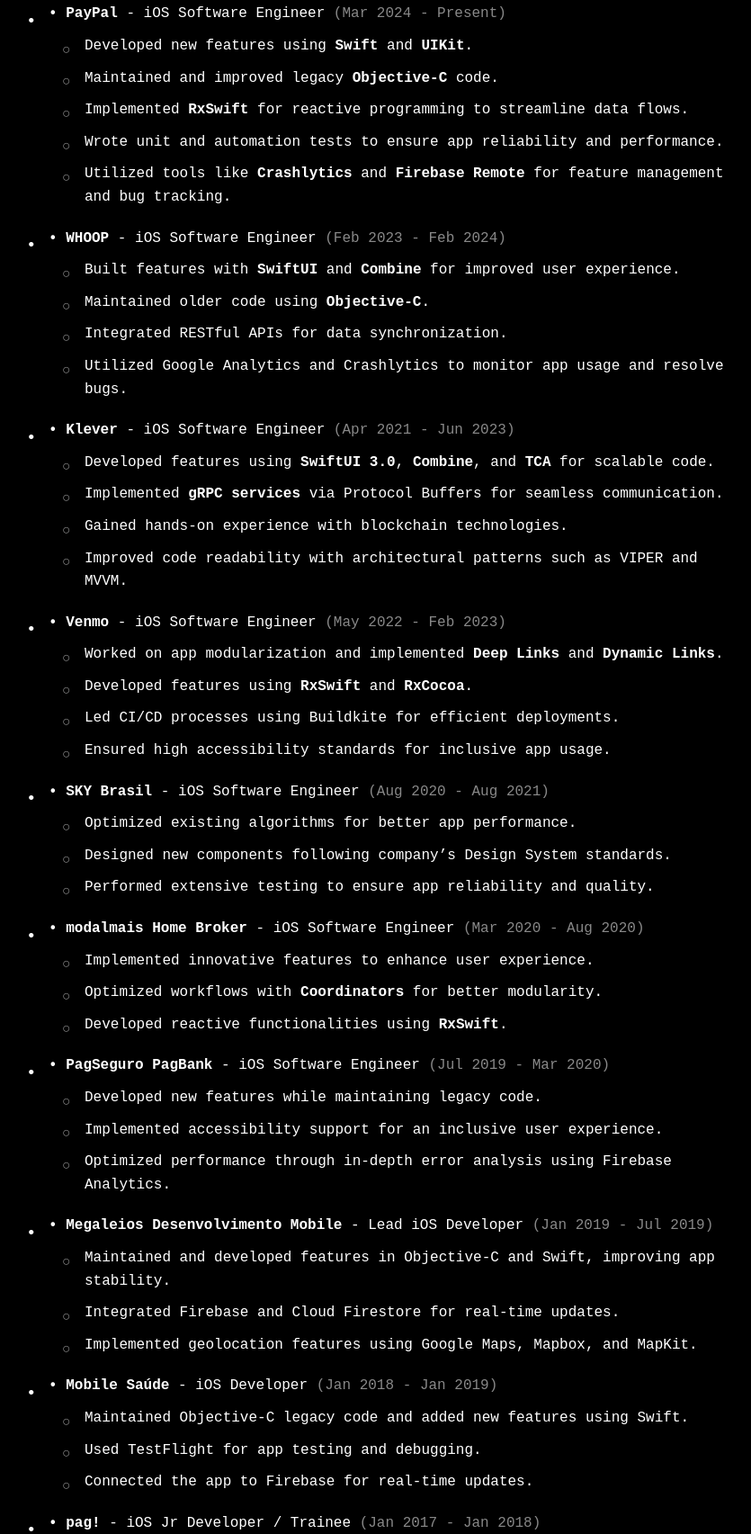
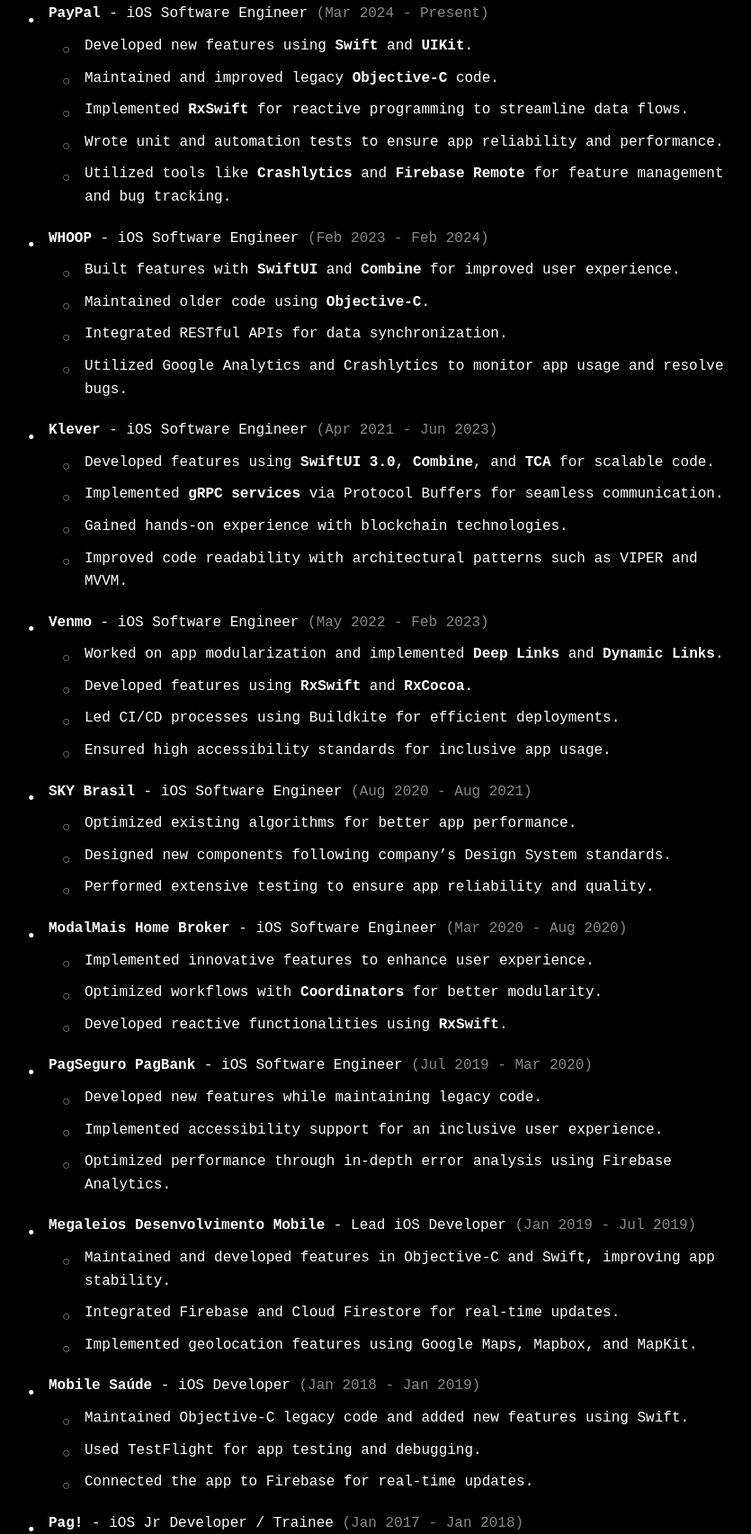
Before and after one commit to BrunoCerberus/BrunoCerberus.github.io, a plain HTML site: page index.html in a window 1280 px wide. Shown: the part 831-2536 px from the top of the page at 90% size, without its empty margins (211-1046 px from the left). Drawn offline with Linux system fonts and the light colour scheme.

Commit message:
Remove prefix dots from company names

```diff
--- a/index.html
+++ b/index.html
@@ -38,7 +38,7 @@
             <h2>Experience</h2>
             <ul>
                 <li>
-                    <span class="job-title">• PayPal</span> - iOS Software Engineer
+                    <span class="job-title">PayPal</span> - iOS Software Engineer
                     <span class="job-date">(Mar 2024 - Present)</span>
                     <ul>
                         <li>Developed new features using <strong>Swift</strong> and <strong>UIKit</strong>.</li>
@@ -49,7 +49,7 @@
                     </ul>
                 </li>
                 <li>
-                    <span class="job-title">• WHOOP</span> - iOS Software Engineer
+                    <span class="job-title">WHOOP</span> - iOS Software Engineer
                     <span class="job-date">(Feb 2023 - Feb 2024)</span>
                     <ul>
                         <li>Built features with <strong>SwiftUI</strong> and <strong>Combine</strong> for improved user experience.</li>
@@ -59,7 +59,7 @@
                     </ul>
                 </li>
                 <li>
-                    <span class="job-title">• Klever</span> - iOS Software Engineer
+                    <span class="job-title">Klever</span> - iOS Software Engineer
                     <span class="job-date">(Apr 2021 - Jun 2023)</span>
                     <ul>
                         <li>Developed features using <strong>SwiftUI 3.0</strong>, <strong>Combine</strong>, and <strong>TCA</strong> for scalable code.</li>
@@ -69,7 +69,7 @@
                     </ul>
                 </li>
                 <li>
-                    <span class="job-title">• Venmo</span> - iOS Software Engineer
+                    <span class="job-title">Venmo</span> - iOS Software Engineer
                     <span class="job-date">(May 2022 - Feb 2023)</span>
                     <ul>
                         <li>Worked on app modularization and implemented <strong>Deep Links</strong> and <strong>Dynamic Links</strong>.</li>
@@ -79,7 +79,7 @@
                     </ul>
                 </li>
                 <li>
-                    <span class="job-title">• SKY Brasil</span> - iOS Software Engineer
+                    <span class="job-title">SKY Brasil</span> - iOS Software Engineer
                     <span class="job-date">(Aug 2020 - Aug 2021)</span>
                     <ul>
                         <li>Optimized existing algorithms for better app performance.</li>
@@ -88,7 +88,7 @@
                     </ul>
                 </li>
                 <li>
-                    <span class="job-title">• modalmais Home Broker</span> - iOS Software Engineer
+                    <span class="job-title">ModalMais Home Broker</span> - iOS Software Engineer
                     <span class="job-date">(Mar 2020 - Aug 2020)</span>
                     <ul>
                         <li>Implemented innovative features to enhance user experience.</li>
@@ -97,7 +97,7 @@
                     </ul>
                 </li>
                 <li>
-                    <span class="job-title">• PagSeguro PagBank</span> - iOS Software Engineer
+                    <span class="job-title">PagSeguro PagBank</span> - iOS Software Engineer
                     <span class="job-date">(Jul 2019 - Mar 2020)</span>
                     <ul>
                         <li>Developed new features while maintaining legacy code.</li>
@@ -106,7 +106,7 @@
                     </ul>
                 </li>
                 <li>
-                    <span class="job-title">• Megaleios Desenvolvimento Mobile</span> - Lead iOS Developer
+                    <span class="job-title">Megaleios Desenvolvimento Mobile</span> - Lead iOS Developer
                     <span class="job-date">(Jan 2019 - Jul 2019)</span>
                     <ul>
                         <li>Maintained and developed features in Objective-C and Swift, improving app stability.</li>
@@ -115,7 +115,7 @@
                     </ul>
                 </li>
                 <li>
-                    <span class="job-title">• Mobile Saúde</span> - iOS Developer
+                    <span class="job-title">Mobile Saúde</span> - iOS Developer
                     <span class="job-date">(Jan 2018 - Jan 2019)</span>
                     <ul>
                         <li>Maintained Objective-C legacy code and added new features using Swift.</li>
@@ -124,7 +124,7 @@
                     </ul>
                 </li>
                 <li>
-                    <span class="job-title">• pag!</span> - iOS Jr Developer / Trainee
+                    <span class="job-title">Pag!</span> - iOS Jr Developer / Trainee
                     <span class="job-date">(Jan 2017 - Jan 2018)</span>
                     <ul>
                         <li>Developed features using Swift and improved app performance.</li>
```
